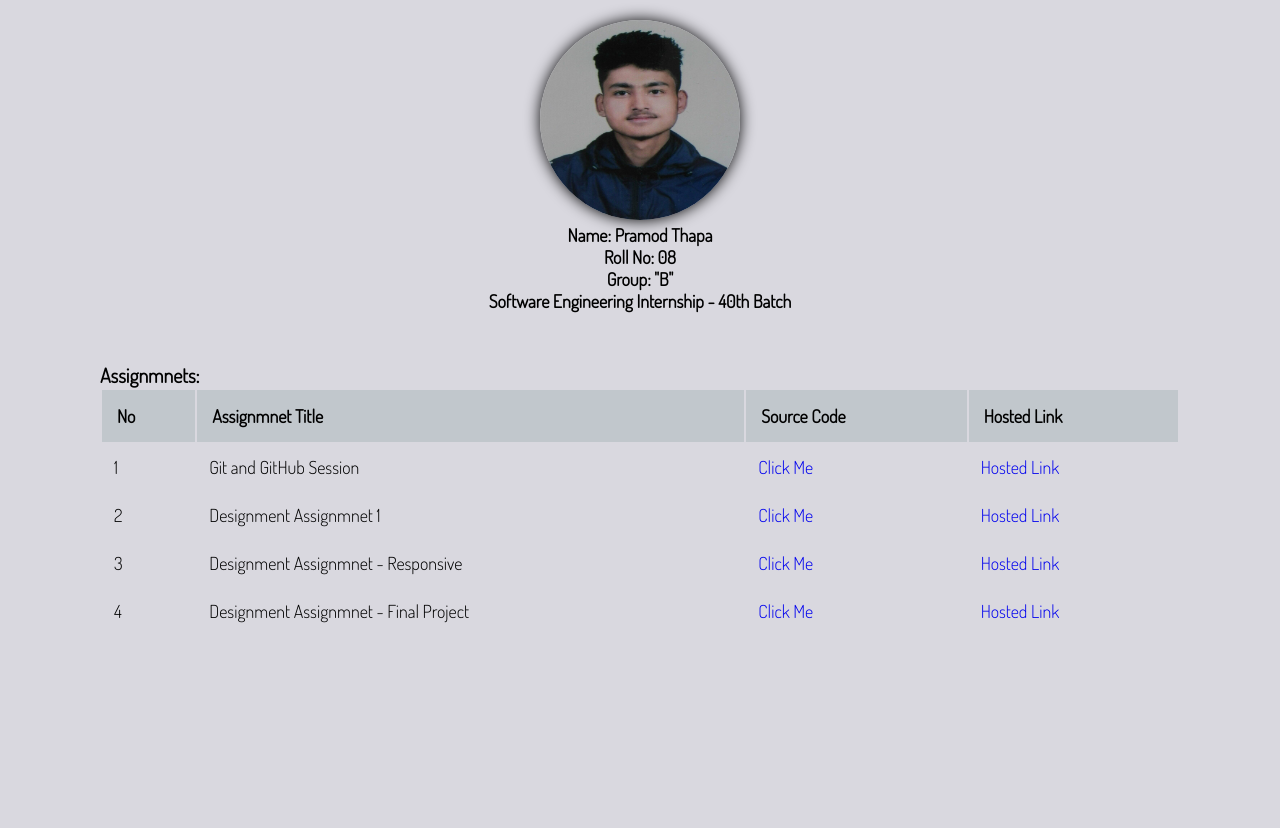
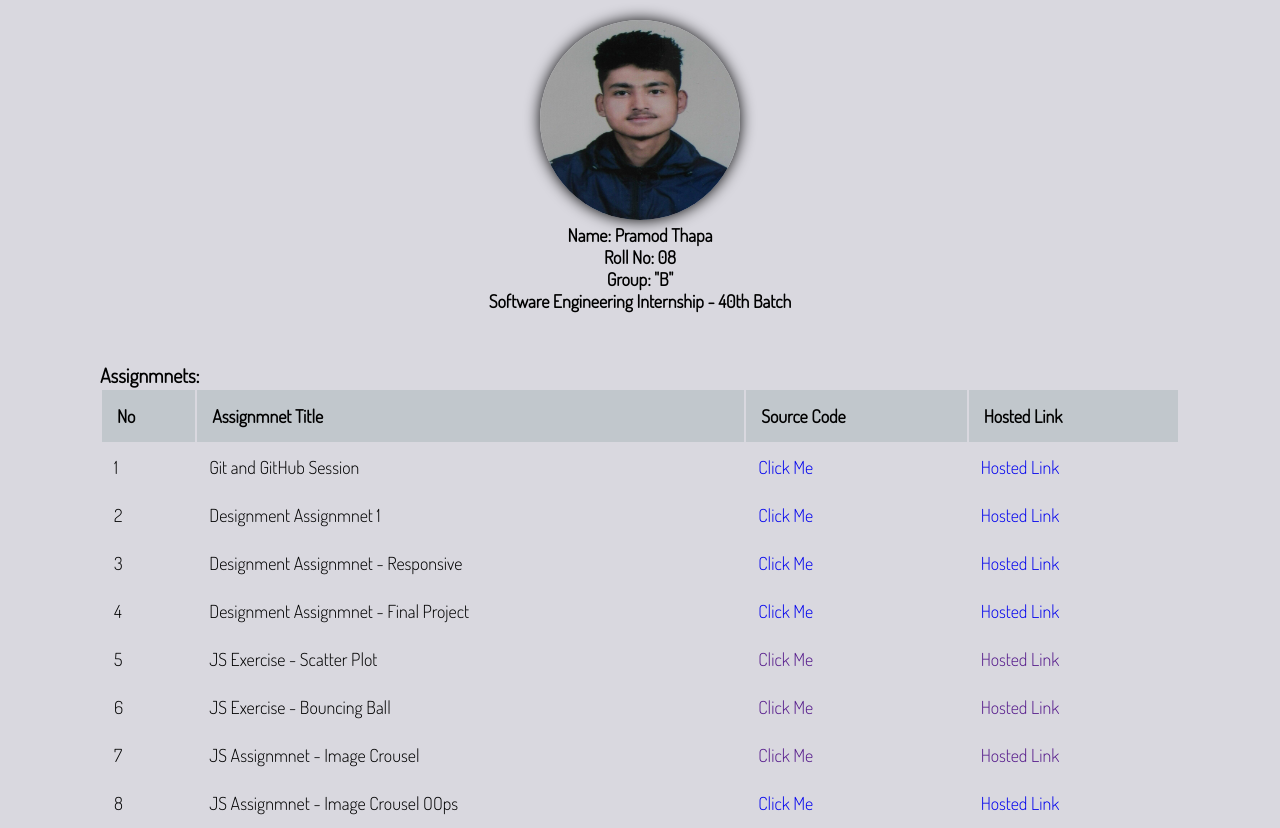
Before and after one commit to PramodThapa/Leapfrog-Assignments, a plain HTML site: page index.html in a window 1280 px wide. Before the commit the page ends 800 px from the top, so only its background shows below. Drawn offline with Linux system fonts and the light colour scheme.

Commit message:
Table Update : Image Crousel Assignmnet

```diff
--- a/index.html
+++ b/index.html
@@ -60,6 +60,31 @@
                         <td><a href="https://github.com/PramodThapa/Leapfrog-Assignments/tree/master/Design/Design%20Final%20Project">Click Me</a></td>
                         <td><a href="https://pramodthapa.github.io/Leapfrog-Assignments/Design/Design%20Final%20Project/index.html">Hosted Link</a></td>
                     </tr>
+                    <tr>
+                        <td>5</td>
+                        <td>JS Exercise - Scatter Plot</td>
+                        <td><a href="">Click Me</a></td>
+                        <td><a href="">Hosted Link</a></td>
+                    </tr>
+                    <tr>
+                        <td>6</td>
+                        <td>JS Exercise - Bouncing Ball</td>
+                        <td><a href="">Click Me</a></td>
+                        <td><a href="">Hosted Link</a></td>
+                    </tr>
+                    <tr>
+                        <td>7</td>
+                        <td>JS Assignmnet - Image Crousel</td>
+                        <td><a href="">Click Me</a></td>
+                        <td><a href="">Hosted Link</a></td>
+                    </tr>
+                    <tr>
+                        <td>8</td>
+                        <td>JS Assignmnet - Image Crousel OOps</td>
+                        <td><a href="https://github.com/PramodThapa/Leapfrog-Assignments/tree/master/JS/Assignments/Image-Crousel-OOPs">Click Me</a></td>
+                        <td><a href="https://pramodthapa.github.io/Leapfrog-Assignments/JS/Assignments/Image-Crousel-OOPs/index.html">Hosted Link</a></td>
+                    </tr>
+
                 </tbody>
             </table>
         </div>
```
